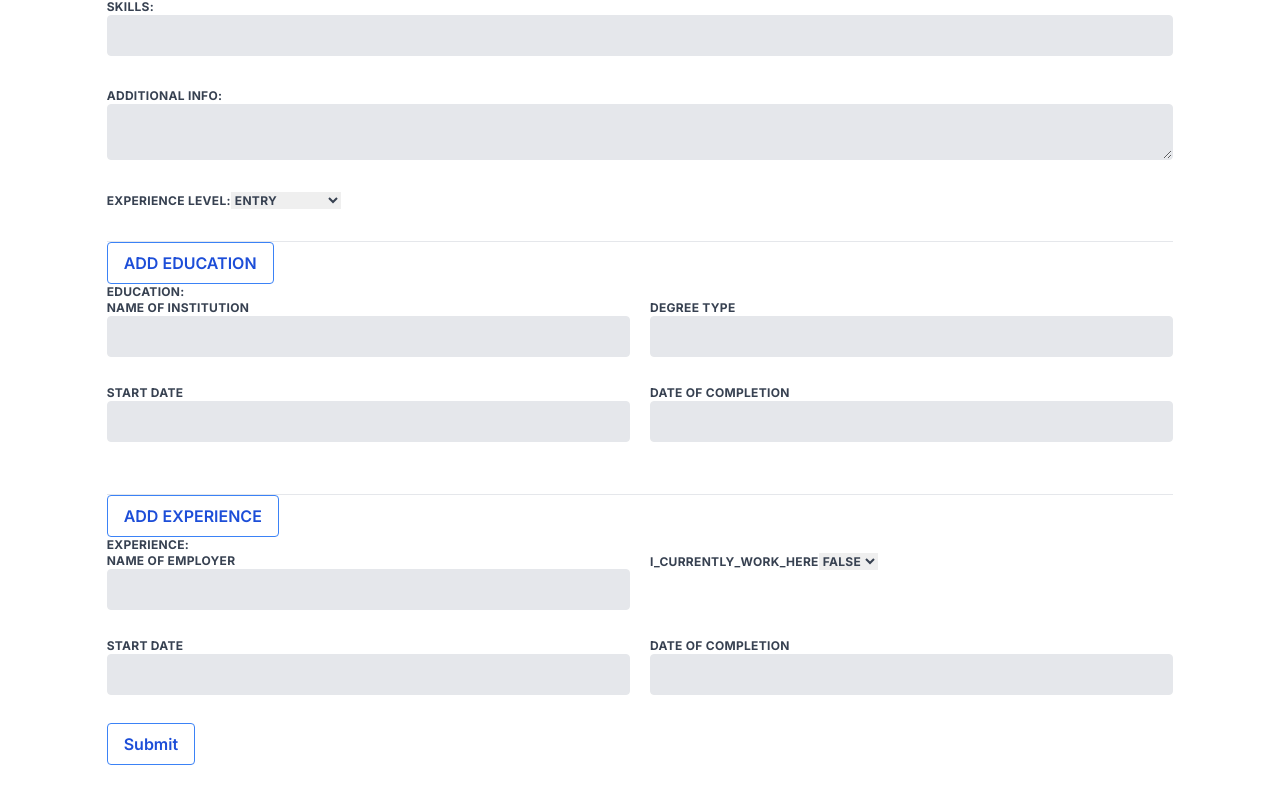
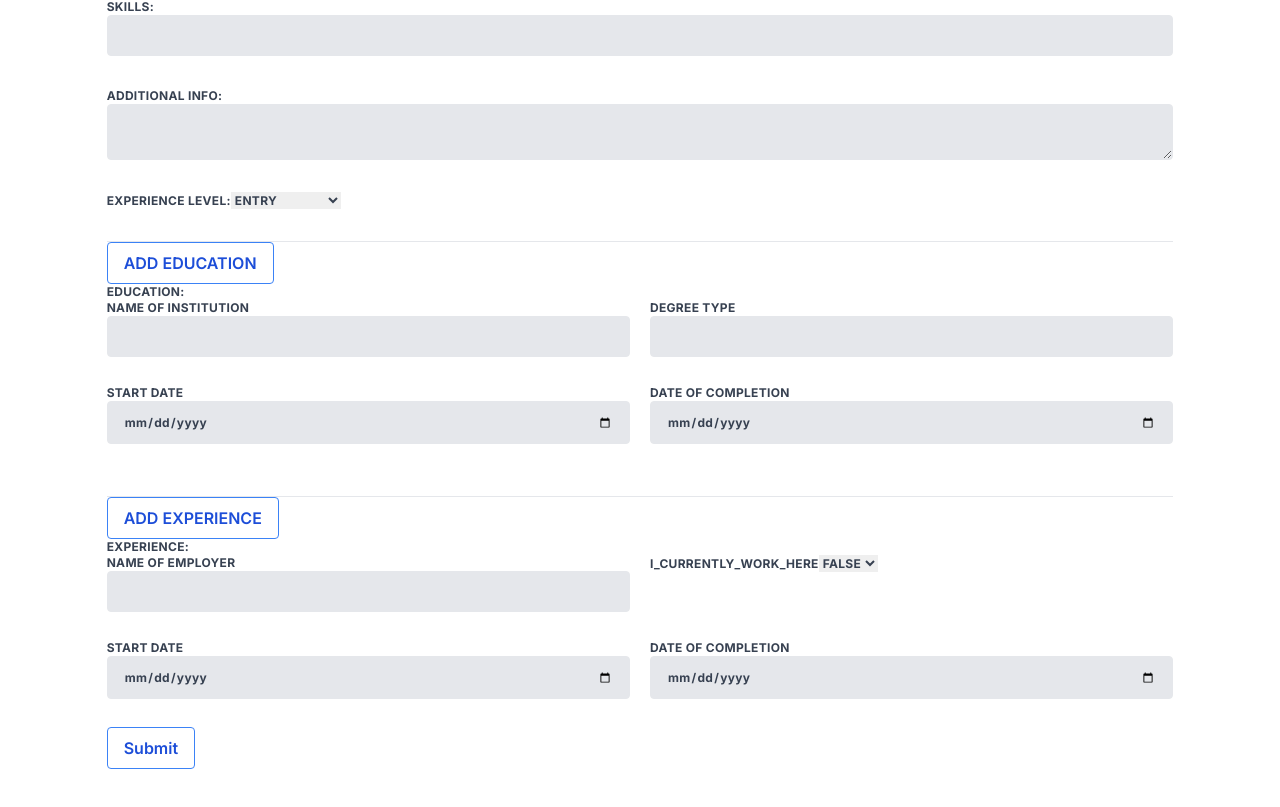
Before and after one commit to Ekaji/open_to_devs, a Next.js app: page /user/onboarding/screen1 in a window 1280 px wide. Shown: the part 721-1528 px from the top of the page. Built offline with nearby package versions, Linux system fonts and the light colour scheme; no server answers.

Commit message:
fixed and updated onboarding/screen1 and api calls

```diff
--- a/app/api/auth/user/update/route.ts
+++ b/app/api/auth/user/update/route.ts
@@ -1,25 +1,22 @@
 import { prisma } from "@/lib/prisma";
 import { NextRequest, NextResponse } from "next/server";
-import { json } from "stream/consumers";
 
 export async function POST(req: NextRequest) {
 
   const {
       id,
       bio,
+      image,
+      skills,
       website,
-      image,
+      address,
+      intrests,
+      education,
+      experience,
       designation,
-      address,
-
-      intrests,
       avalability,
-      skills,
       aditional_info,
-      experience_level,
-
-      experience,
-      education
+      experience_level
      } = await req.json()
 
      const updateUser = await prisma.user.update({
@@ -28,19 +25,15 @@ export async function POST(req: NextRequest) {
       },
       data: {
         bio,
+        image,
         website,
-        image,
+        address,
         designation,
-        address
-      }
-    });
-
-    const createJob_seeker = await prisma.job_Seeker.create({
-      data: {
-        userID: id,
+        job_seeker: {
+          create: {
+            skills,
             intrests,
             avalability,
-        skills,
             aditional_info,
             experience_level,
             experience: {
@@ -54,12 +47,14 @@ export async function POST(req: NextRequest) {
               }
             }
           }
+        }
+      }
     });
 
 
   let json_response = {
     status: "success",
-    feedbacks: { ...updateUser, ...createJob_seeker },
+    feedbacks: { ...updateUser },
   };
   return NextResponse.json(json_response);
 }
--- a/app/user/onboarding/screen1/page.tsx
+++ b/app/user/onboarding/screen1/page.tsx
@@ -87,15 +87,20 @@ export default function page() {
       const handleSubmit = async (e: any) => {
         e.preventDefault();
 
-        const removeIDs = (data: any[]) => {
+        const prepareDataForSubmission = (data: any[]) => {
           return data.map((items) => {
             const {ID, ...otherValues} = items
-            return { ...otherValues, userID: id }
+            return {
+              ...otherValues,
+              // userID: id,
+              from: new Date(otherValues.from).toISOString(),
+              to: new Date(otherValues.to).toISOString()
+            }
           });
         }
 
-      const educationDataWithoutIDs = removeIDs(educationData)
-      const experienceDataWithoutIds = removeIDs(experienceData)
+      const educationDataWithoutIDs = prepareDataForSubmission(educationData)
+      const experienceDataWithoutIds = prepareDataForSubmission(experienceData)
 
       const data = {
         id,
@@ -244,13 +249,13 @@ export default function page() {
             <span className='w-2/4 flex flex-col'>
               <label className='block uppercase tracking-wide text-gray-700 text-xs font-bold mb-2'>
                 start date
-                <input className="appearance-none w-full bg-gray-200 text-gray-700 border border-gray-200 rounded py-3 px-4 leading-tight focus:outline-none focus:bg-white focus:border-gray-500" onChange={ (e) =>handle_education_change(e, data.ID) }  value={data.from} type="text" id="from" name="from" />
+                <input className="appearance-none w-full bg-gray-200 text-gray-700 border border-gray-200 rounded py-3 px-4 leading-tight focus:outline-none focus:bg-white focus:border-gray-500" onChange={ (e) =>handle_education_change(e, data.ID) }  value={data.from} type="date" id="from" name="from" />
               </label>
             </span>
             <span className='w-2/4 flex flex-col'>
               <label>
                 date of completion
-                <input className="appearance-none w-full bg-gray-200 text-gray-700 border border-gray-200 rounded py-3 px-4 leading-tight focus:outline-none focus:bg-white focus:border-gray-500" onChange={ (e) =>handle_education_change(e, data.ID) }  value={data.to} type="text" id="to" name="to" />
+                <input className="appearance-none w-full bg-gray-200 text-gray-700 border border-gray-200 rounded py-3 px-4 leading-tight focus:outline-none focus:bg-white focus:border-gray-500" onChange={ (e) =>handle_education_change(e, data.ID) }  value={data.to} type="date" id="to" name="to" />
               </label>
             </span>
           </span>
@@ -297,13 +302,13 @@ export default function page() {
             <span className='w-2/4 flex flex-col'>
               <label className='block uppercase tracking-wide text-gray-700 text-xs font-bold mb-2'>
                 start date
-                <input className="appearance-none w-full bg-gray-200 text-gray-700 border border-gray-200 rounded py-3 px-4 leading-tight focus:outline-none focus:bg-white focus:border-gray-500" onChange={ (e) =>handle_experience_change(e, data.ID) }  value={data.from} type="text" id="from" name="from" />
+                <input className="appearance-none w-full bg-gray-200 text-gray-700 border border-gray-200 rounded py-3 px-4 leading-tight focus:outline-none focus:bg-white focus:border-gray-500" onChange={ (e) =>handle_experience_change(e, data.ID) }  value={data.from} type="date" id="from" name="from" />
               </label>
             </span>
             <span className='w-2/4 flex flex-col'>
               <label>
                 date of completion
-                <input className="appearance-none w-full bg-gray-200 text-gray-700 border border-gray-200 rounded py-3 px-4 leading-tight focus:outline-none focus:bg-white focus:border-gray-500" onChange={ (e) =>handle_experience_change(e, data.ID) }  value={data.to} type="text" id="to" name="to" />
+                <input className="appearance-none w-full bg-gray-200 text-gray-700 border border-gray-200 rounded py-3 px-4 leading-tight focus:outline-none focus:bg-white focus:border-gray-500" onChange={ (e) =>handle_experience_change(e, data.ID) }  value={data.to} type="date" id="to" name="to" />
               </label>
             </span>
           </span>
```
Lines whose indentation alone changed are shown as unchanged.
